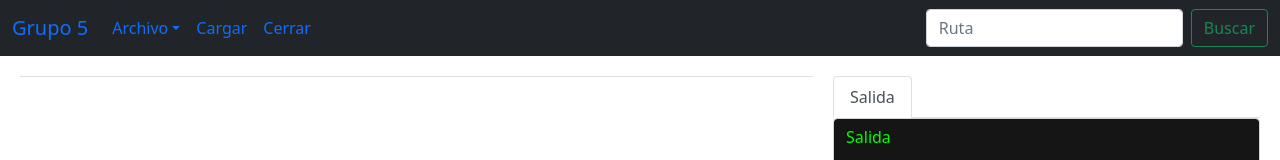
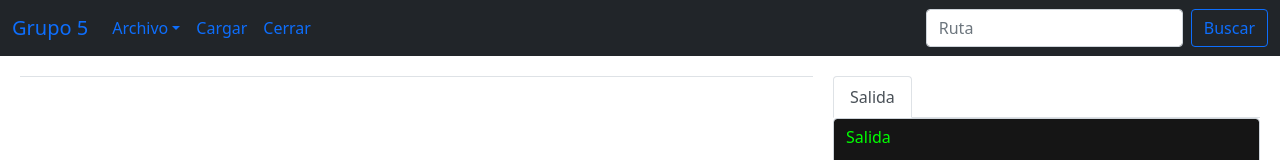
Before and after one commit to SergioG-SG/-compi2-Proyecto1, a website: page docs/index.html in a window 1280 px wide. Shown: the top 160 px of the page. Drawn offline with nearby package versions, Linux system fonts and the light colour scheme.

Commit message:
Actualización de index.html

```diff
--- a/docs/index.html
+++ b/docs/index.html
@@ -42,7 +42,7 @@
 
 					<form class="d-flex">
 						<input class="form-control me-2" type="search" placeholder="Ruta" aria-label="Search">
-						<button class="btn btn-outline-success" type="submit">Buscar</button>
+						<button type="button" class="btn btn-outline-primary">Buscar</button>
 					</form>
 				</div>
 			</div>
```
